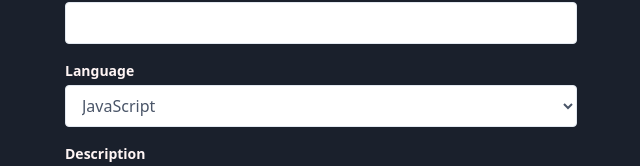
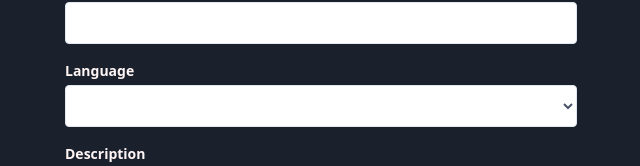
Before and after one commit to mattcroat/code-snippets, a Next.js app: page /new in a window 1280 px wide. Shown: the part 115-281 px from the top of the page, without its empty margins (319-959 px from the left). Built offline with nearby package versions, Linux system fonts and the light colour scheme.

Commit message:
Populate SnippetForm fields with passed in snippet values if editing, nothing if creating a new snippet

```diff
--- a/components/SnippetForm.js
+++ b/components/SnippetForm.js
@@ -3,7 +3,14 @@ import { useRouter } from 'next/router'
 import { useForm } from 'react-hook-form'
 
 const SnippetForm = ({ snippet }) => {
-  const { register, handleSubmit, errors } = useForm()
+  const { register, handleSubmit, errors } = useForm({
+    defaultValues: {
+      code: snippet ? snippet.data.code : '',
+      language: snippet ? snippet.data.language : '',
+      description: snippet ? snippet.data.description : '',
+      name: snippet ? snippet.data.name : '',
+    },
+  })
   const router = useRouter()
 
   const createSnippet = async (data) => {
```
